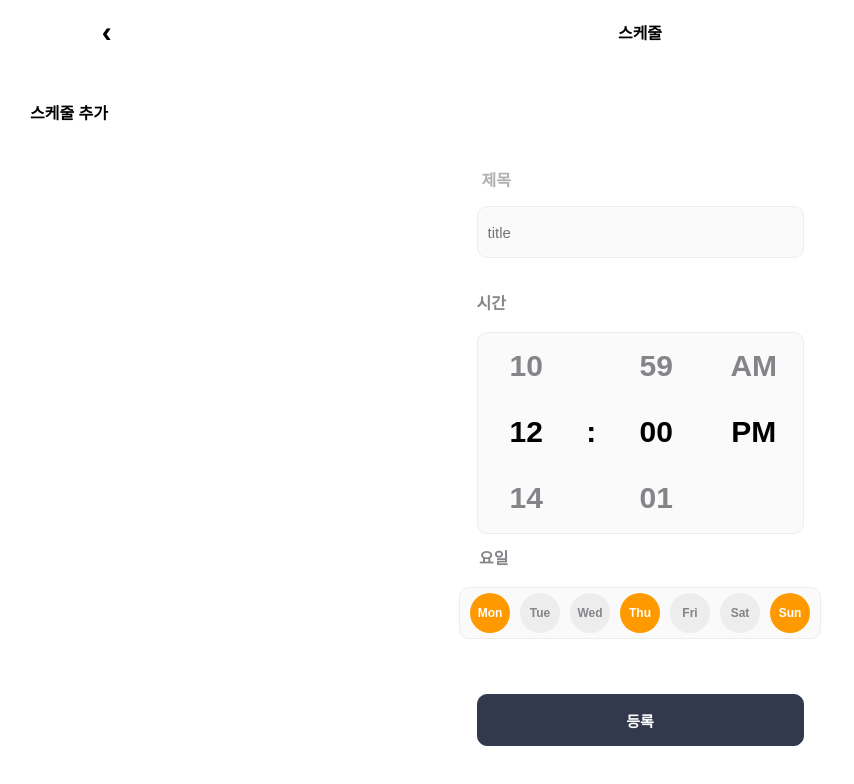
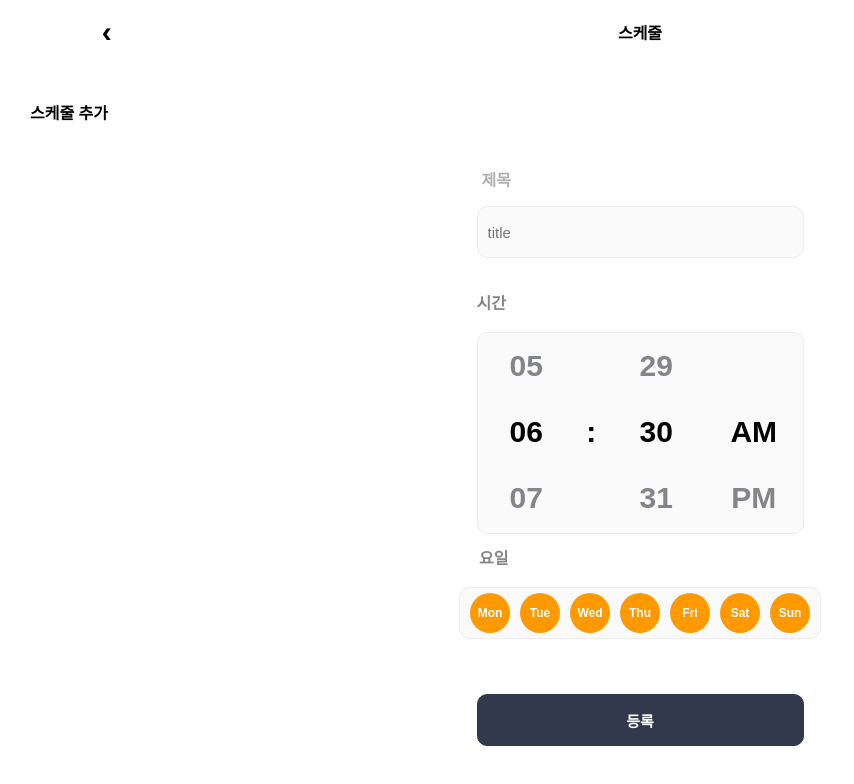
Before and after one commit to wwldwwld7/ssak3, a React (Create React App) app in the folder frontend/ssak3/: page /addschedule in a window 1280 px wide. Shown: the top 784 px of the page, without its empty margins (0-854 px from the left). Built offline with nearby package versions, Linux system fonts and the light colour scheme; a web font is replaced by a local one.

Commit message:
feat : 스케줄 조회 및 추가 기능 구현

```diff
--- a/frontend/ssak3/src/pages/Control/AddSchedule.jsx
+++ b/frontend/ssak3/src/pages/Control/AddSchedule.jsx
@@ -1,7 +1,7 @@
 import React, { useState } from "react";
 import "./ScheduleStyle.css";
 import { useNavigate } from "react-router-dom";
-import { defaultInstance as api } from '../../util/token.jsx';
+import axios from 'axios';
 
 const AddSchedule = () => {
     const navigate = useNavigate();
@@ -10,7 +10,11 @@ const AddSchedule = () => {
         navigate("/schedule");
     };
 
-    const [hourValue, setHourValue] = useState(12);
+    const [hourValue, setHourValue] = useState(6);
+    const [minValue, setMinValue] = useState(30);
+    const [meridiemValue, setMeridiemValue] = useState("AM");
+
+
     const [inputTitle, setInputTitle] = useState('');
 
     const formatHour = (value) => {
@@ -23,37 +27,67 @@ const AddSchedule = () => {
 
     const addhour = (e) => {
         e.preventDefault()
-        if (hourValue == 22){
-            setHourValue(0);
+        if (hourValue == 12){
+            setHourValue(1);
         }else{
-            setHourValue(hourValue + 2);
+            setHourValue(hourValue + 1);
         }
     };
     const decreasehour = (e) => {
         e.preventDefault()
-        if (hourValue == 0){
-            setHourValue(22);
+        if (hourValue == 1){
+            setHourValue(12);
         }else{
-            setHourValue(hourValue - 2);
+            setHourValue(hourValue - 1);
+        }
+    };
+
+    const addmin = (e) => {
+        e.preventDefault()
+        if (minValue == 59){
+            setMinValue(0);
+        }else{
+            setMinValue(minValue + 1);
+        }
+    };
+    const decreasemin = (e) => {
+        e.preventDefault()
+        if (minValue == 0){
+            setMinValue(59);
+        }else{
+            setMinValue(minValue - 1);
+        }
+    };
+
+    const changemeridium = (e) => {
+        e.preventDefault()
+        if (meridiemValue === "AM"){
+            setMeridiemValue("PM");
+        }else{
+            setMeridiemValue("AM");
         }
     };
 
     const formdata = {
-        "memberId" : 1,
-	    "laundry" : ["shirts", "pants"],
-	    "time" : hourValue
+        "auth_id": localStorage.getItem("userId"),
+        "title": inputTitle,
+        "meridiem": meridiemValue,
+        "hour": hourValue,
+        "minute": minValue,
+        "date": [0,1,2,3,4,5,6]
     }
 
     const sendaddschedule = async (event) => {
         event.preventDefault();
-        try {
-            const response = await api.post("/robot/run", formdata);
+        axios.post('http://j9b201.p.ssafy.io:8081/schedule', formdata)
+        .then(response => {
             console.log('등록성공', response);
-            navigate('/main');
-        } catch (error) {
+            GoSchedule();
+        })
+        .catch(error => {
             console.error(error);
             alert("오류가 발생했습니다.");
-        }
+        });
     };
 
     return(
@@ -81,9 +115,9 @@ const AddSchedule = () => {
                         <div className="timetitle">시간</div><br/>
                         <div className="timebox">
                             <div className = "areaw-30">
-                                <div className="addttimea" onClick={decreasehour}>{hourValue == 0 ? 22 : formatHour(hourValue - 2)}</div>
+                                <div className="addttimea" onClick={decreasehour}>{hourValue == 1 ? 12 : formatHour(hourValue - 1)}</div>
                                 <div className="addttimeb">{formatHour(hourValue)}</div>
-                                <div className="addttimea" onClick={addhour}>{hourValue === 24 ? formatHour(0) : formatHour(hourValue + 2)}</div>
+                                <div className="addttimea" onClick={addhour}>{hourValue === 12 ? formatHour(1) : formatHour(hourValue + 1)}</div>
                             </div>
                             <div className = "areaw-10">
                                 <div className="addttimea"></div>
@@ -91,14 +125,14 @@ const AddSchedule = () => {
                                 <div className="addttimea"></div>
                             </div>
                             <div className = "areaw-30">
-                                <div className="addttimea">59</div>
-                                <div className="addttimeb">{formatHour(0)}</div>
-                                <div className="addttimea">{formatHour(1)}</div>
+                                <div className="addttimea" onClick={decreasemin}>{minValue == 0 ? 59 : formatHour(minValue - 1)}</div>
+                                <div className="addttimeb">{formatHour(minValue)}</div>
+                                <div className="addttimea" onClick={addmin}>{minValue === 59 ? formatHour(0) : formatHour(minValue + 1)}</div>
                             </div>
                             <div className = "areaw-30">
-                                <div className="addttimea">AM</div>
-                                <div className="addttimeb">PM</div>
-                                <div className="addttimea"></div>
+                                <div onClick={changemeridium} className="addttimea">{meridiemValue === "PM" ? "AM" : " " }</div>
+                                <div className="addttimeb">{meridiemValue}</div>
+                                <div onClick={changemeridium} className="addttimea">{meridiemValue === "AM" ? "PM" : " " }</div>
                             </div>
                         </div>
                     </div>
@@ -108,18 +142,18 @@ const AddSchedule = () => {
                         <div className="daytitle">요일</div><br/>
                         <div className="daybox">
                             <div className = "addtdaya">Mon</div>
-                            <div className = "addtdayb">Tue</div>
-                            <div className = "addtdayb">Wed</div>
+                            <div className = "addtdaya">Tue</div>
+                            <div className = "addtdaya">Wed</div>
                             <div className = "addtdaya">Thu</div>
-                            <div className = "addtdayb">Fri</div>
-                            <div className = "addtdayb">Sat</div>
+                            <div className = "addtdaya">Fri</div>
+                            <div className = "addtdaya">Sat</div>
                             <div className = "addtdaya">Sun</div>
                         </div>
                     </div>
                 </div>
             </div>
             <div className = "areah-25 justalign-center">
-                <div className="addschedulebutton">등록</div>
+                <div onClick={sendaddschedule} className="addschedulebutton">등록</div>
             </div>
         </div>
     </div>
--- a/frontend/ssak3/src/pages/Control/ScheduleStyle.css
+++ b/frontend/ssak3/src/pages/Control/ScheduleStyle.css
@@ -39,8 +39,8 @@ label {
 
 .main-container {
     position: absolute;
-    width: 390px;
-    height: 812px;
+    width: 100vw;
+    height: 100vh;
     font-weight: bold;
 }
 
@@ -209,7 +209,7 @@ label {
     border: 2px solid #ededed;
     border-radius: 10px;
     color: #838589;
-
+    overflow: auto;
 }
 
 .fontchange{
--- a/frontend/ssak3/src/pages/Control/style.css
+++ b/frontend/ssak3/src/pages/Control/style.css
@@ -277,7 +277,7 @@
     height: 7vh;
     left: 5vw;
     top: 120vh;
-
+    cursor: pointer;
     color: white;
     background: linear-gradient(180deg, #33394D 0%, #484B65 100%);
     border-radius: 10px;
@@ -723,3 +723,33 @@
     cursor: pointer;
     border-radius: 5px;
   }
+
+
+.addtbackbutton {
+    width: 20%;
+    height: 100%;
+    display: flex;
+    justify-content: center;
+    align-items: center;
+    font-size: 30px;
+    cursor: pointer;
+}
+.areah-10 {
+    width: 100%;
+    height: 10%;
+}
+.areaw-20 {
+    width: 20%;
+    height: 100%;
+}
+
+.areaw-80 {
+    width: 80%;
+    height: 100%;
+}
+
+.justalign-center{
+    display: flex;
+    justify-content: center;
+    align-items: center;
+}
--- a/frontend/ssak3/src/pages/Log/index.jsx
+++ b/frontend/ssak3/src/pages/Log/index.jsx
@@ -32,7 +32,7 @@ const TurtleBotLog = () =>{
         <div className="container">
             <div className = "areah-10 justalign-center">
                 <div onClick={GoMain} className = "addtbackbutton">‹</div>
-                <div className = "areaw-80 justalign-center">터틀봇 로그</div>
+                <div className = "areaw-80 justalign-center">사용 기록</div>
                 <div className = "areaw-20 justalign-center"></div>
             </div>
             {
@@ -43,7 +43,7 @@ const TurtleBotLog = () =>{
                     :
                     <div className="logContainer">
                         <div className="logCount">빨래 기록 ({log.length})</div>
-                        <div className="timeSort">Ⅴ 시간순</div>
+                        <div className="timeSort">시간순</div>
                         {/* <div className="timeSort">
                             <select value={selectedTime} onChange={handleSelectChange}>
                                 <option value="">시간을 선택하세요</option>
--- a/frontend/ssak3/src/pages/Main/entryMain.jsx
+++ b/frontend/ssak3/src/pages/Main/entryMain.jsx
@@ -61,7 +61,7 @@ const EntryMain = ( ) =>{
                 <div className = "turtle-indexb justalign-center">›</div>
             </div>
             <div className = "nonturtle-underline"></div>
-            <div onClick={handleLogout} className = "turtle-button justalign-center">
+            <div onClick={handleLogout} className = "turtle-button justalign-center" style={{color:'red'}}>
                 <div className = "turtle-index justalign-center">
                     <div className = "areah-50">초기화면으로 돌아가기</div>
                     <div className = "areah-50 turtle-buttonc">로그아웃</div>
```
Also changed, not shown: frontend/ssak3/src/pages/Control/index.jsx (+11 -5 lines), frontend/ssak3/src/pages/Control/scheduler.jsx (+31 -81 lines).
